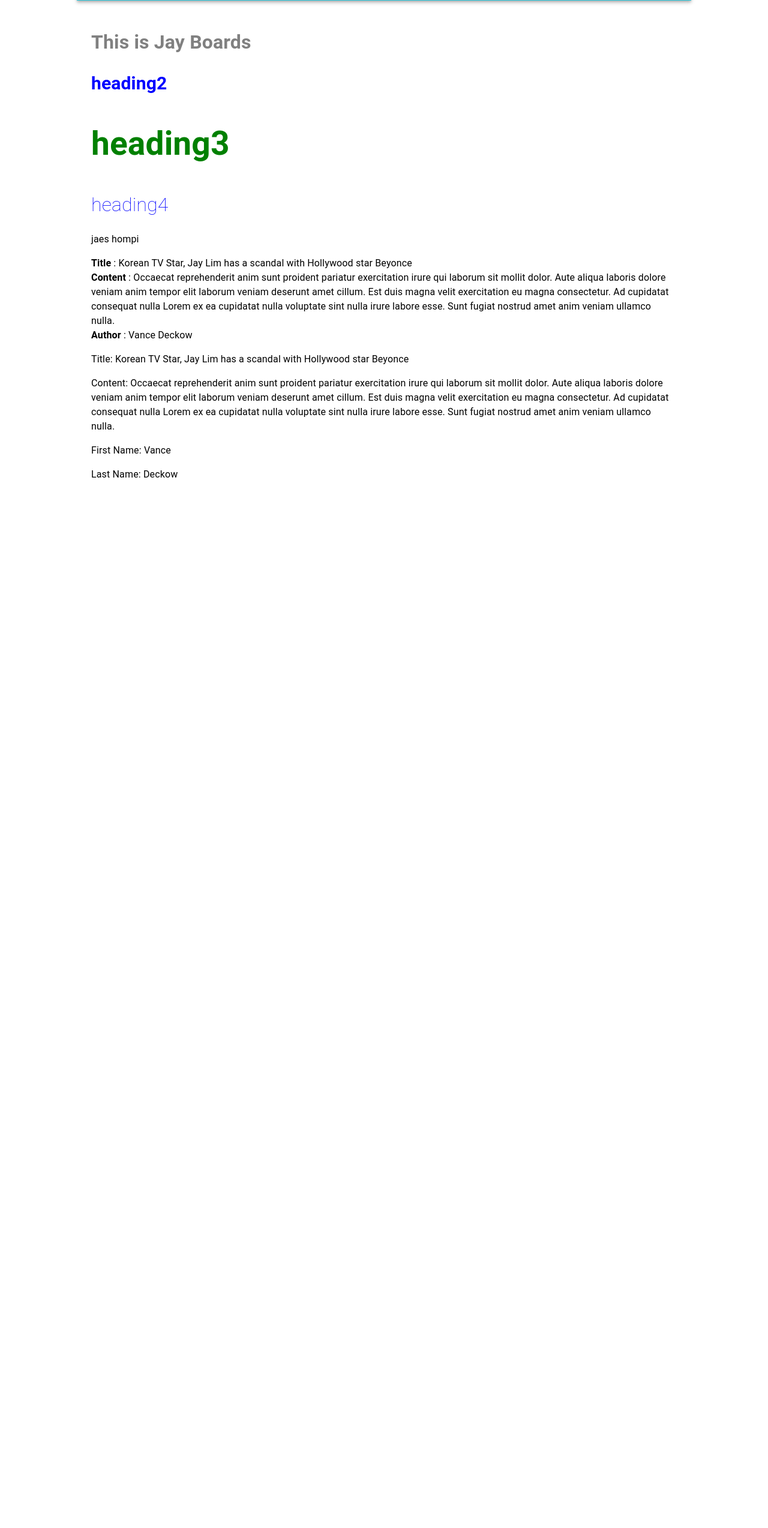
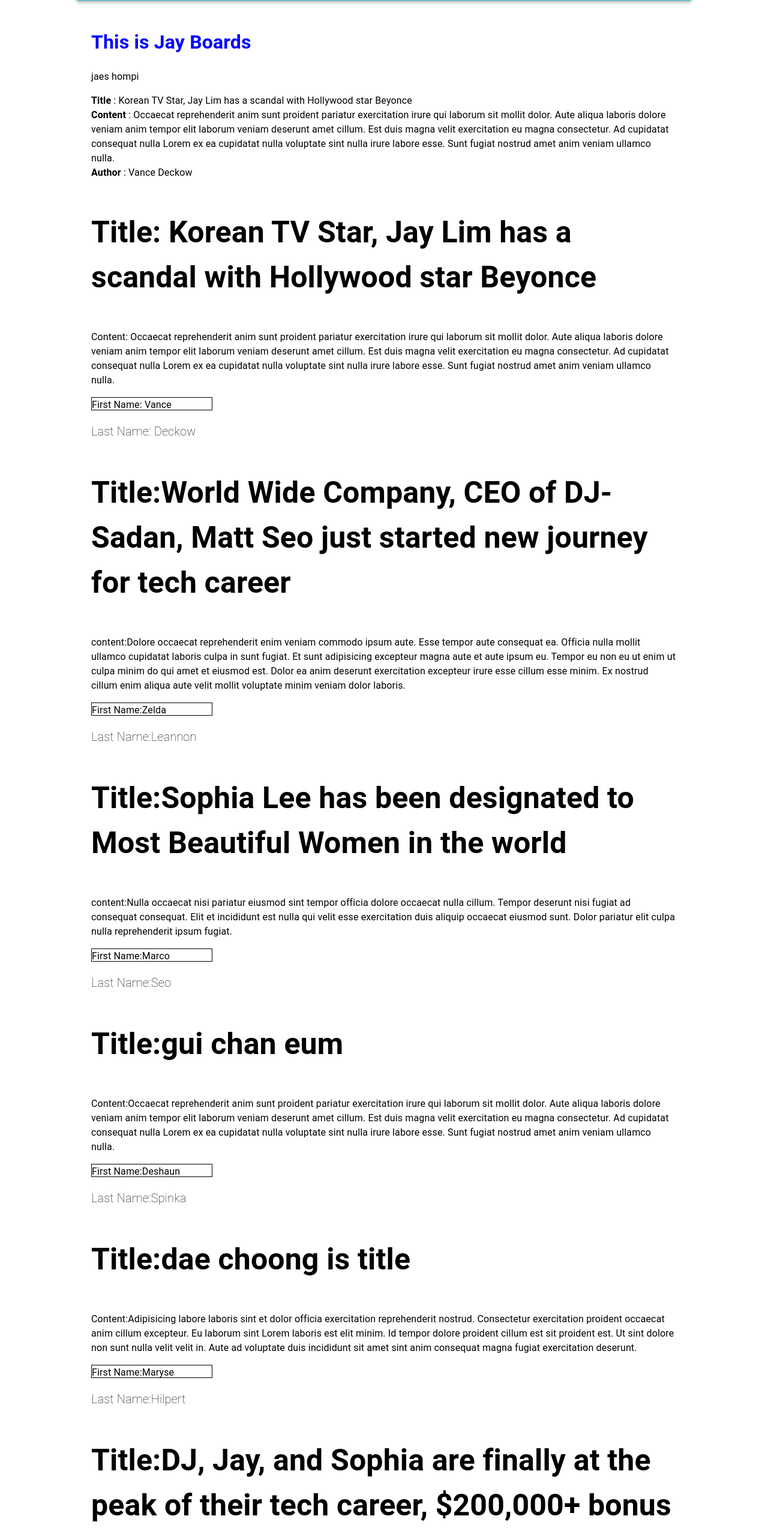
Before and after one commit to seeck3/DJAY_Sophia_Practice, a React (Create React App) app in the folder boards/: page / in a window 1280 px wide. Shown: the part 159-2706 px from the top of the page at 60% size. Before the commit the page ends 1002 px from the top, so only its background shows below. Built offline with nearby package versions, Linux system fonts and the light colour scheme; what uuidv4 would draw is missing.

Commit message:
data pulling/styling

```diff
--- a/boards/src/Components/Boards/JayLim/JayLimBoards.jsx
+++ b/boards/src/Components/Boards/JayLim/JayLimBoards.jsx
@@ -10,9 +10,7 @@
     <div>
       <div>
       <h1 className='header1'>This is Jay Boards</h1>
-      <h1 className='header2'>heading2</h1>
-      <h1 className='header3'>heading3</h1>
-      <h1 className='header4'>heading4</h1>
+
       <p> jaes hompi</p>
       <p>
         <strong>Title</strong> : {mock_data[0].title}
@@ -25,9 +23,35 @@
       </div>
       <div>
         <p className='title'>Title: {mock_data[0].title}</p>
-        <p>Content: {mock_data[0].content}</p>
-        <p>First Name: {mock_data[0].author.firstName}</p>
-        <p>Last Name: {mock_data[0].author.lastName}</p>
+        <p className='Content'>Content: {mock_data[0].content}</p>
+        <p className='firstName'>First Name: {mock_data[0].author.firstName}</p>
+        <p className='lastName'>Last Name: {mock_data[0].author.lastName}</p>
+        <p className='title'>Title:{mock_data[1].title}</p>
+        <p className='Content'>content:{mock_data[1].content}</p>
+        <p className='firstName'>First Name:{mock_data[1].author.firstName}</p>
+        <p className='lastName'>Last Name:{mock_data[1].author.lastName}</p>
+        <p className='title'>Title:{mock_data[2].title}</p>
+        <p className='Content'>content:{mock_data[2].content}</p>
+        <p className='firstName'>First Name:{mock_data[2].author.firstName}</p>
+        <p className='lastName'>Last Name:{mock_data[2].author.lastName}</p>
+        <p className='title'>Title:{mock_data[3].title}</p>
+        <p className='Content'>Content:{mock_data[3].content}</p>
+        <p className='firstName'>First Name:{mock_data[3].author.firstName}</p>
+        <p className='lastName'>Last Name:{mock_data[3].author.lastName}</p>
+        <p className='title'>Title:{mock_data[4].title}</p>
+        <p className='Content'>Content:{mock_data[4].content}</p>
+        <p className='firstName'>First Name:{mock_data[4].author.firstName}</p>
+        <p className='lastName'>Last Name:{mock_data[4].author.lastName}</p>
+        <p className='title'>Title:{mock_data[5].title}</p>
+        <p className='Content'>content:{mock_data[5].content}</p>
+        <p className='firstName'>First Name:{mock_data[5].author.firstName}</p>
+        <p className='lastName'>Last Name:{mock_data[5].author.lastName}</p>
+        <p className='title'>Title:{mock_data[6].title}</p>
+        <p className='Content'>Content:{mock_data[6].content}</p>
+        <p className='firstName'>First Name:{mock_data[6].author.firstName}</p>
+        <p className='lastName'>Last Name:{mock_data[6].author.lastName}</p>
+
+
       </div>
     </div>
   );
--- a/boards/src/Components/Boards/JayLim/styles.css
+++ b/boards/src/Components/Boards/JayLim/styles.css
@@ -6,17 +6,26 @@
 h1{
     color:blue;
 }
-.header1{
-    color:grey;
+.title
+{
+    font-size:50px;
+    font-weight:Bold;
 }
+.content
+{
+    align-items: center;
+    font-weight: lighter;
+}
+.firstName
+{
+    margin-left: 0 auto;
+    width:200px;
+    height:20px;
+    border:1px solid black;
+}
+.lastName
+{
+    font-size:20px;
+    font-weight: lighter;
 
-.header2{
-    font-size:30px;
 }
-.header3{
-    color:green;
-    font-size: 55px;
-}
-.header4{
-    font-weight:lighter;
-}
```
